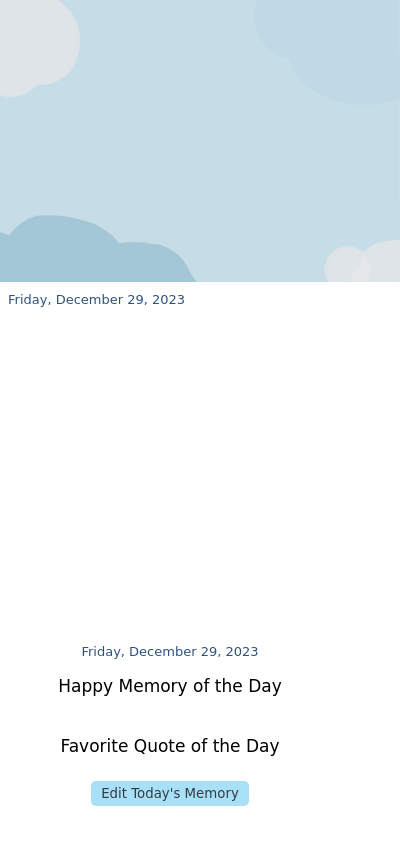
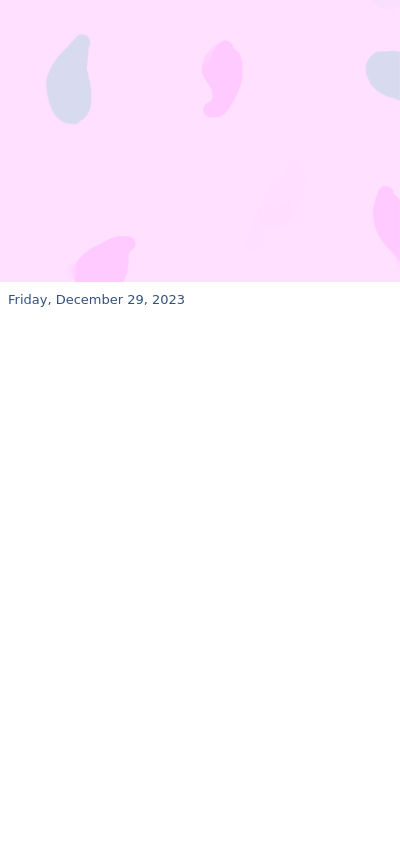
Before and after one commit to chaeyeonlee07/happy-moment, a browser extension: page popup.html in a window 400 px wide. Shown: the part 562-1406 px from the top of the page. After the commit the page ends 870 px from the top, so only its background shows below. Drawn offline with Linux system fonts and the light colour scheme; a web font is replaced by a local one.

Commit message:
manifest update

```diff
--- a/popup.css
+++ b/popup.css
@@ -20,7 +20,7 @@ img#bg_1, img#bg_2 {
 }
 
 
-div#calendar {
+div#today {
   display: none;
 }
 
@@ -45,7 +45,7 @@ div#calendar {
   outline: none;
 }
 
-#calendar-all, #all-prompts {
+#today-all, #all-prompts {
   display: flex;
   flex-direction: column;
   justify-content: center;
@@ -53,7 +53,7 @@ div#calendar {
   height: 100vh;
 }
 
-#calendar-all > *,  #all-prompts > * {
+#today-all > *,  #all-prompts > * {
   margin: 5px 0;
   text-align: center;
   font-family: 'Single Day', cursive;
--- a/popup.html
+++ b/popup.html
@@ -36,8 +36,8 @@
     <img id="bg_1" src="art/bg_1.png"></img>
   </div>
 
-  <div id="calendar">
-    <div id="calendar-all">
+  <div id="today">
+    <div id="today-all">
       <p id="dateDisplay2"></p>
       <img id="favorite_image"> </img>
       <div class="info-box">
```
